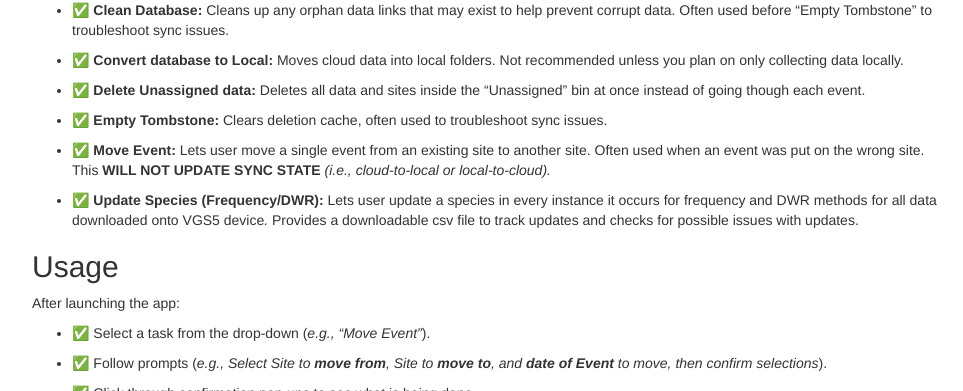
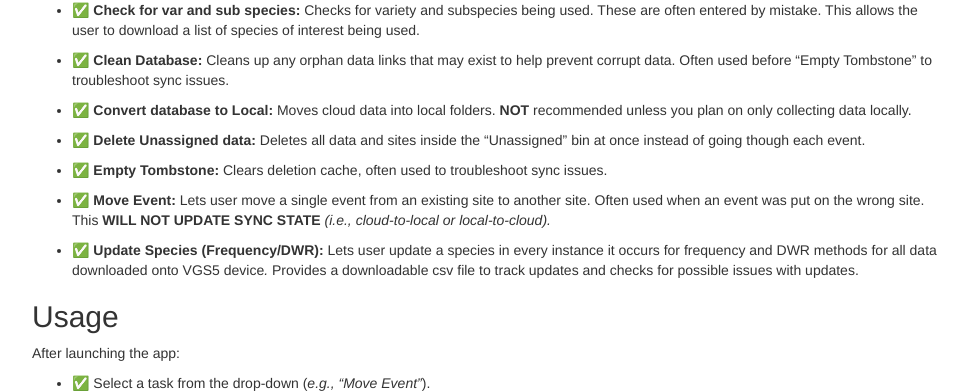
Before and after one commit to tgilbert14/VGSLite, an Electron app: page README.html in a window 1200 px wide. Shown: the part 709-1100 px from the top of the page, without its empty margins (113-1076 px from the left). Drawn offline with nearby package versions, Linux system fonts and the light colour scheme; some packages are replaced by stand-ins of ours.

Commit message:
readME update with new task

```diff
--- a/README.html
+++ b/README.html
@@ -371,12 +371,16 @@ application.</li>
 <div id="features" class="section level2">
 <h2>Features</h2>
 <ul>
+<li><p>✅ <strong>Check for var and sub species:</strong> Checks for
+variety and subspecies being used. These are often entered by mistake.
+This allows the user to download a list of species of interest being
+used.</p></li>
 <li><p>✅ <strong>Clean Database:</strong> Cleans up any orphan data
 links that may exist to help prevent corrupt data. Often used before
 “Empty Tombstone” to troubleshoot sync issues.</p></li>
 <li><p>✅ <strong>Convert database to Local:</strong> Moves cloud data
-into local folders. Not recommended unless you plan on only collecting
-data locally.</p></li>
+into local folders. <strong>NOT</strong> recommended unless you plan on
+only collecting data locally.</p></li>
 <li><p>✅ <strong>Delete Unassigned data:</strong> Deletes all data and
 sites inside the “Unassigned” bin at once instead of going though each
 event.</p></li>
```
Also changed, not shown: www/README.html (+6 -2 lines), README.md, 2 other files.
